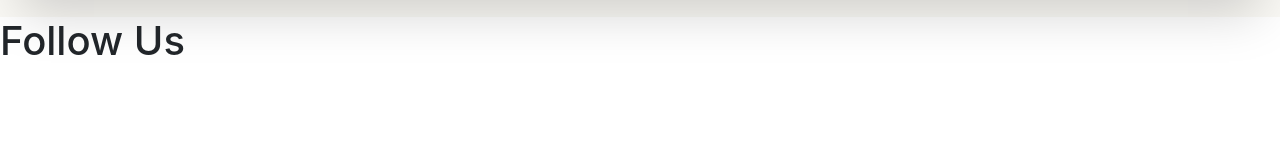
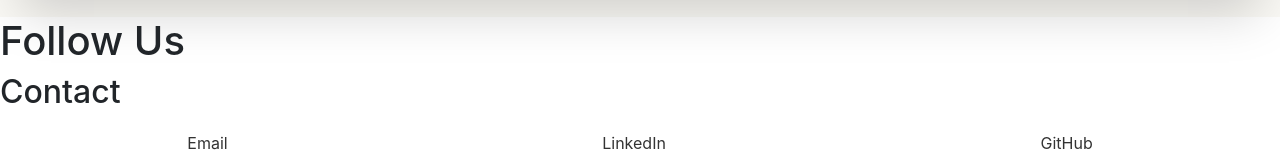
Before and after one commit to BandiPrathap/POTHURAJU-RACEPIES, a plain HTML site: page index.html in a window 1280 px wide. Shown: the part 2031-2186 px from the top of the page. Before the commit the page ends 2104 px from the top, so only its background shows below. Drawn offline with nearby package versions, Linux system fonts and the light colour scheme.

Commit message:
Update index.html

```diff
--- a/index.html
+++ b/index.html
@@ -10,6 +10,23 @@
         <script src="https://cdn.jsdelivr.net/npm/popper.js@1.16.1/dist/umd/popper.min.js" integrity="sha384-9/reFTGAW83EW2RDu2S0VKaIzap3H66lZH81PoYlFhbGU+6BZp6G7niu735Sk7lN" crossorigin="anonymous"></script>
         <script src="https://stackpath.bootstrapcdn.com/bootstrap/4.5.2/js/bootstrap.min.js" integrity="sha384-B4gt1jrGC7Jh4AgTPSdUtOBvfO8shuf57BaghqFfPlYxofvL8/KUEfYiJOMMV+rV" crossorigin="anonymous"></script>
         <script src="https://kit.fontawesome.com/5f59ca6ad3.js" crossorigin="anonymous"></script>
+        <style>
+	.contact {
+            display: flex;
+            justify-content: space-around;
+            margin-top: 20px;
+        }
+
+        .contact a {
+            color: #333;
+            text-decoration: none;
+            transition: color 0.3s ease-in-out;
+        }
+
+        .contact a:hover {
+            color: #555;
+        }
+	</style>
     </head>
     <body>
         <nav class="navbar navbar-expand-lg navbar-light ml-auto fixed-top" style="background-color:bisque">
@@ -375,10 +392,14 @@
 		</div>
         <div class="follow-us-container" id="followus">
             <h1>Follow Us</h1>
-			<div class="container">
-				<div class="row">
-
-				</div>
+			<section>
+        <h2>Contact</h2>
+        <div class="contact">
+            <a href="mailto: bandiprathap653@gmail.com">Email</a>
+            <a href="https://www.linkedin.com/in/prathap-bandi-b6a68123a/" target="_blank">LinkedIn</a>
+            <a href="https://github.com/BandiPrathap" target="_blank">GitHub</a>
+        </div>
+			</section>
             </div>
          </div>
     </body>
```
